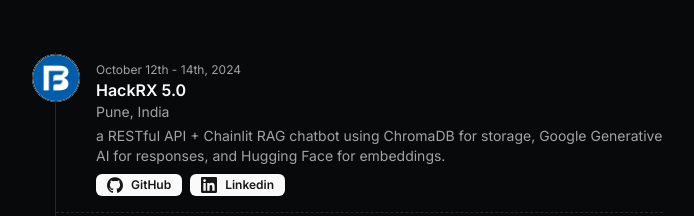
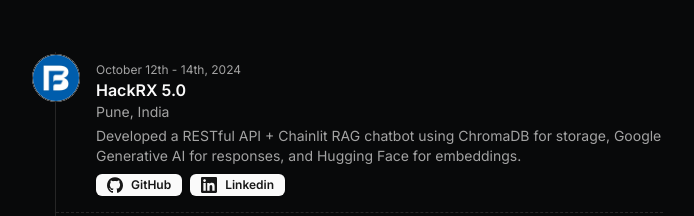
Before and after one commit to pmfcastilho/Portfolio, a Next.js app: page / in a window 1280 px wide. Shown: the part 2321-2537 px from the top of the page, without its empty margins (289-983 px from the left). Built offline with nearby package versions, Linux system fonts and the light colour scheme.

Commit message:
Update resume.tsx

```diff
--- a/src/data/resume.tsx
+++ b/src/data/resume.tsx
@@ -277,7 +277,7 @@
       dates: "October 12th - 14th, 2024",
       location: "Pune, India",
       description:
-        "a RESTful API + Chainlit RAG chatbot using ChromaDB for storage, Google Generative AI for responses, and Hugging Face for embeddings.",
+        "Developed a RESTful API + Chainlit RAG chatbot using ChromaDB for storage, Google Generative AI for responses, and Hugging Face for embeddings.",
       image:
         "/bajaj.png",
       /*mlh: "https://s3.amazonaws.com/logged-assets/trust-badge/2019/mlh-trust-badge-2019-white.svg",*/
```
